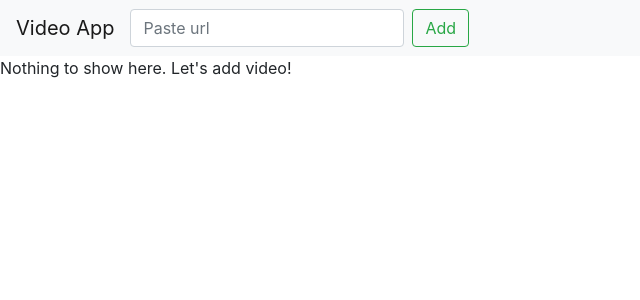
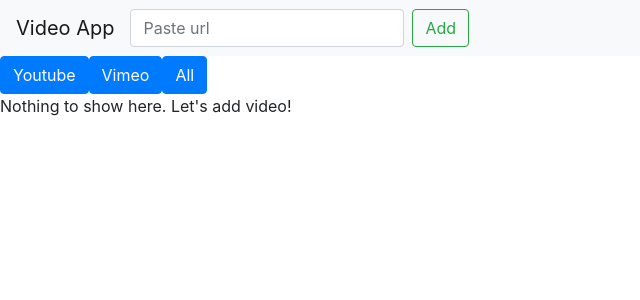
Before and after one commit to PatrykJamroz/video-app, a React (Create React App) app: page / in a window 1280 px wide. Shown: the top 300 px of the page, without its empty margins (0-640 px from the left). Built offline with nearby package versions, Linux system fonts and the light colour scheme.

Commit message:
added filters - youtube, vimeo, all

```diff
--- a/src/App.js
+++ b/src/App.js
@@ -5,11 +5,15 @@
 import { useContext } from "react";
 
 function App() {
-  const { videoData, deleteVideo, toggleFavourite } = useContext(Context);
+  const { videoData, deleteVideo, toggleFavourite, handleFilterChange } =
+    useContext(Context);
 
   return (
     <div className="App">
       <Header />
+      <Button onClick={(e) => handleFilterChange("YouTube")}>Youtube</Button>
+      <Button onClick={(e) => handleFilterChange("Vimeo")}>Vimeo</Button>
+      <Button onClick={(e) => handleFilterChange("")}>All</Button>
       {videoData.length === 0 ? (
         <p>Nothing to show here. Let's add video!</p>
       ) : (
--- a/src/Context.js
+++ b/src/Context.js
@@ -1,4 +1,4 @@
-import { useState } from "react";
+import { useMemo, useState } from "react";
 import { youtubeApi } from "./APIs/youtubeAPI";
 import { vimeoApi } from "./APIs/vimeoAPI";
 import React from "react";
@@ -8,6 +8,7 @@
 function ContextProvider({ children }) {
   const [inputURL, setInputURL] = useState("");
   const [videoData, setVideoData] = useState([]);
+  const [filterType, setFilterType] = useState("");
 
   const handleInputURLChange = (e) => {
     setInputURL(e.currentTarget.value);
@@ -94,15 +95,26 @@
     setVideoData(newArray);
   };
 
+  const handleFilterChange = (type) => {
+    setFilterType(type);
+  };
+
+  const sourceFiltering = useMemo(() => {
+    return filterType
+      ? videoData.filter((item) => item.source === filterType)
+      : videoData;
+  }, [videoData, filterType]);
+
   return (
     <Context.Provider
       value={{
         inputURL,
-        videoData,
+        videoData: sourceFiltering,
         handleInputURLChange,
         handleVideoAdd,
         deleteVideo,
         toggleFavourite,
+        handleFilterChange,
       }}
     >
       {children}
```
